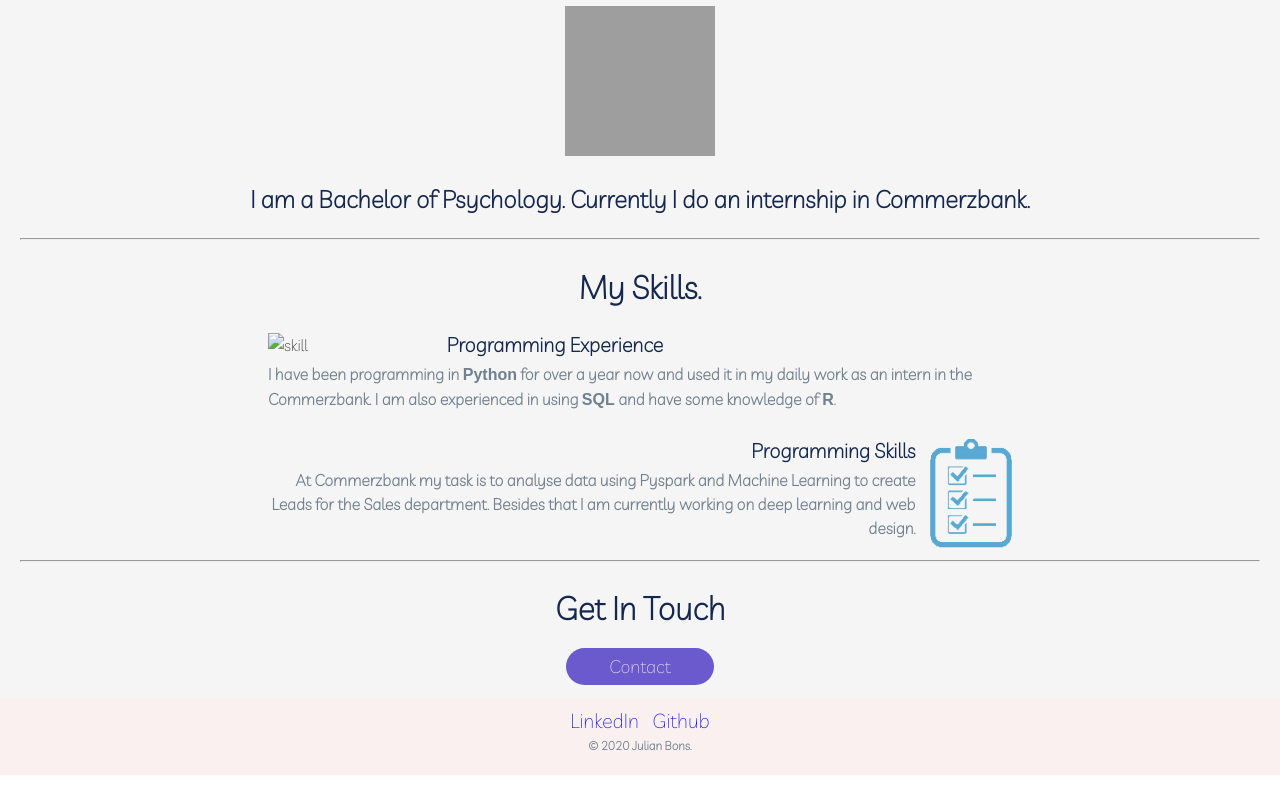
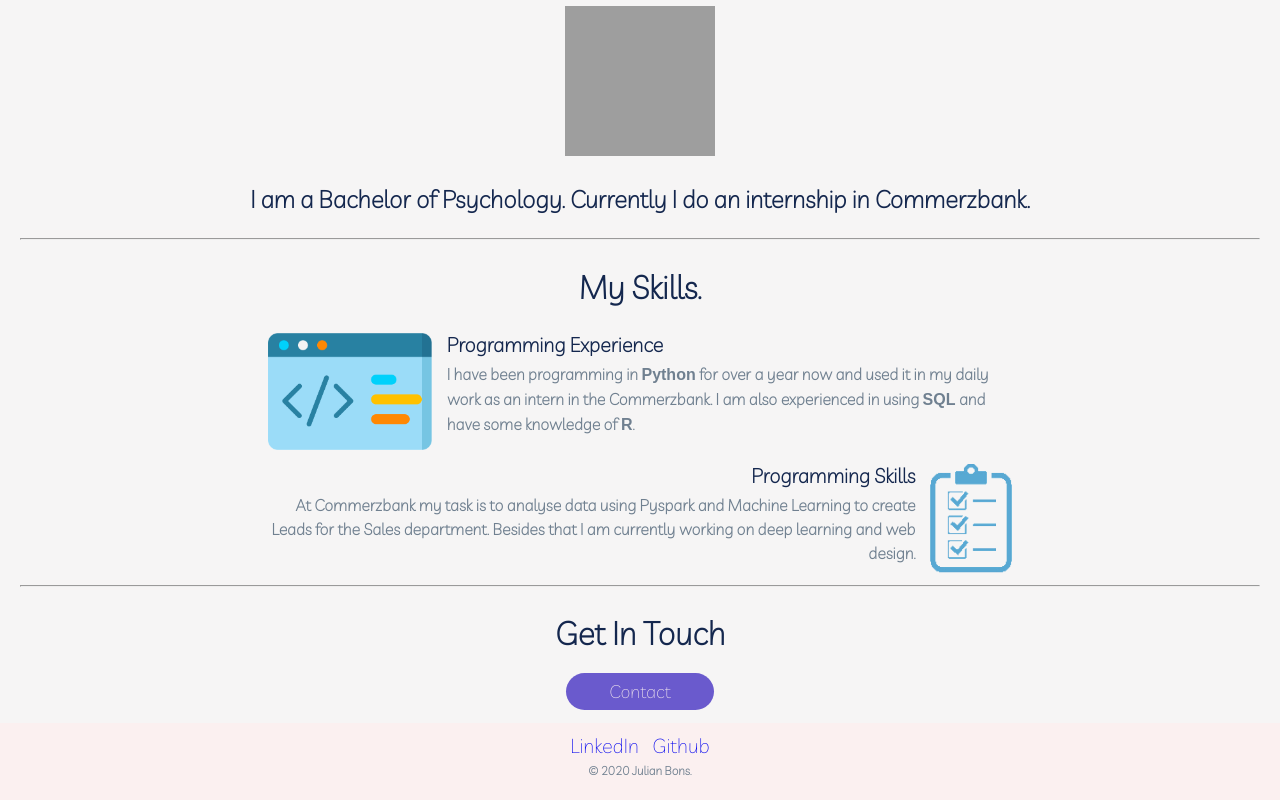
Before and after one commit to JulianBons/Personal-Site, a plain HTML site: page index.html in a window 1280 px wide. Shown: the part 1030-1830 px from the top of the page. Before the commit the page ends 1805 px from the top, so only its background shows below. Drawn offline with Linux system fonts and the light colour scheme; grey boxes are pictures that could not be loaded; a web font is replaced by a local one.

Commit message:
Fixed minor bug

```diff
--- a/index.html
+++ b/index.html
@@ -28,7 +28,7 @@
       <div class="skills">
         <h2>My Skills.</h2>
         <div class="skill-row">
-          <img class="first-skill-icon" src="Images/skill1.png.png" alt="skill">
+          <img class="first-skill-icon" src="Images/skill1.png" alt="skill">
 
           <h4 class="skill">Programming Experience</h4>
           <p>I have been programming in <strong>Python</strong> for over a year now and used it in my daily work as an intern in the Commerzbank.
```
